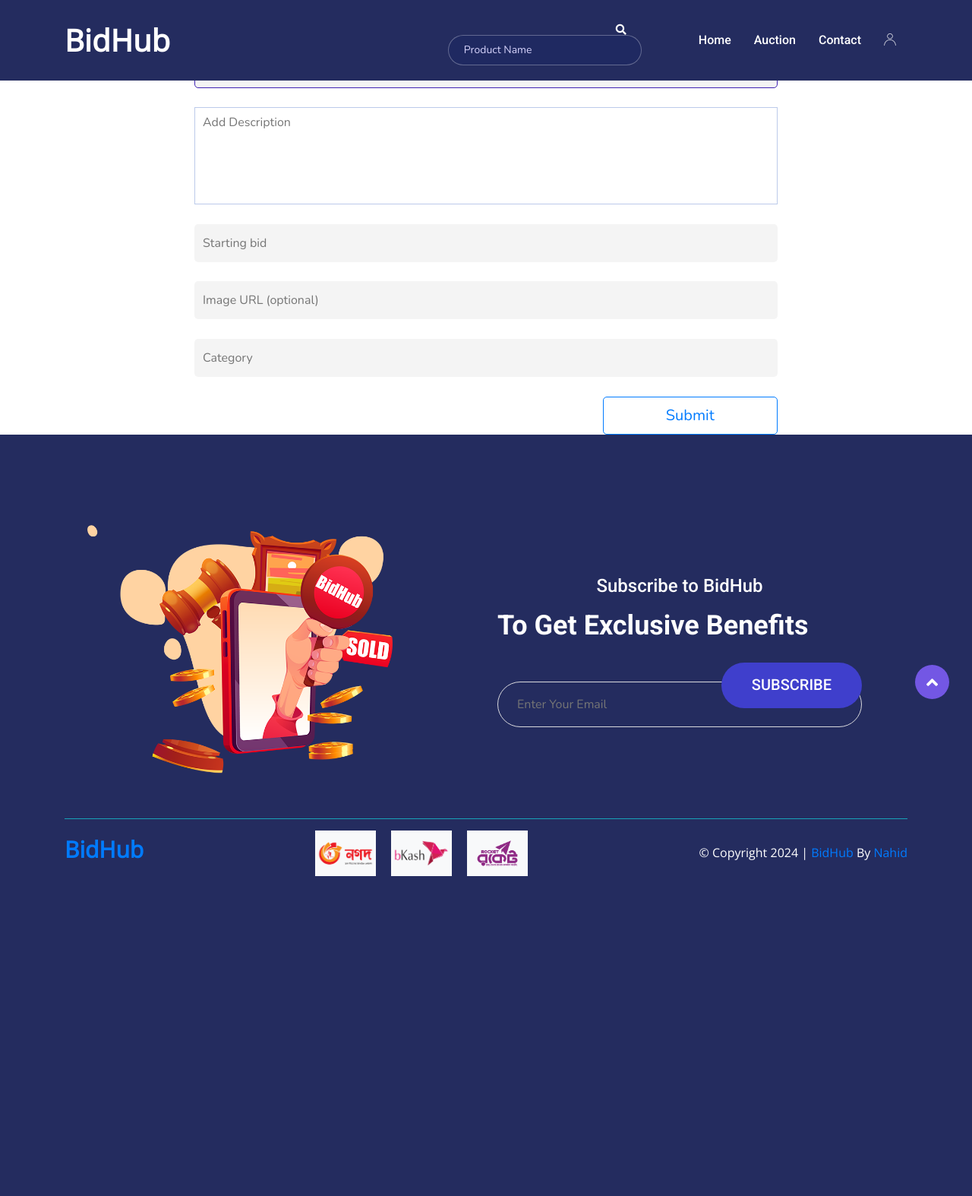
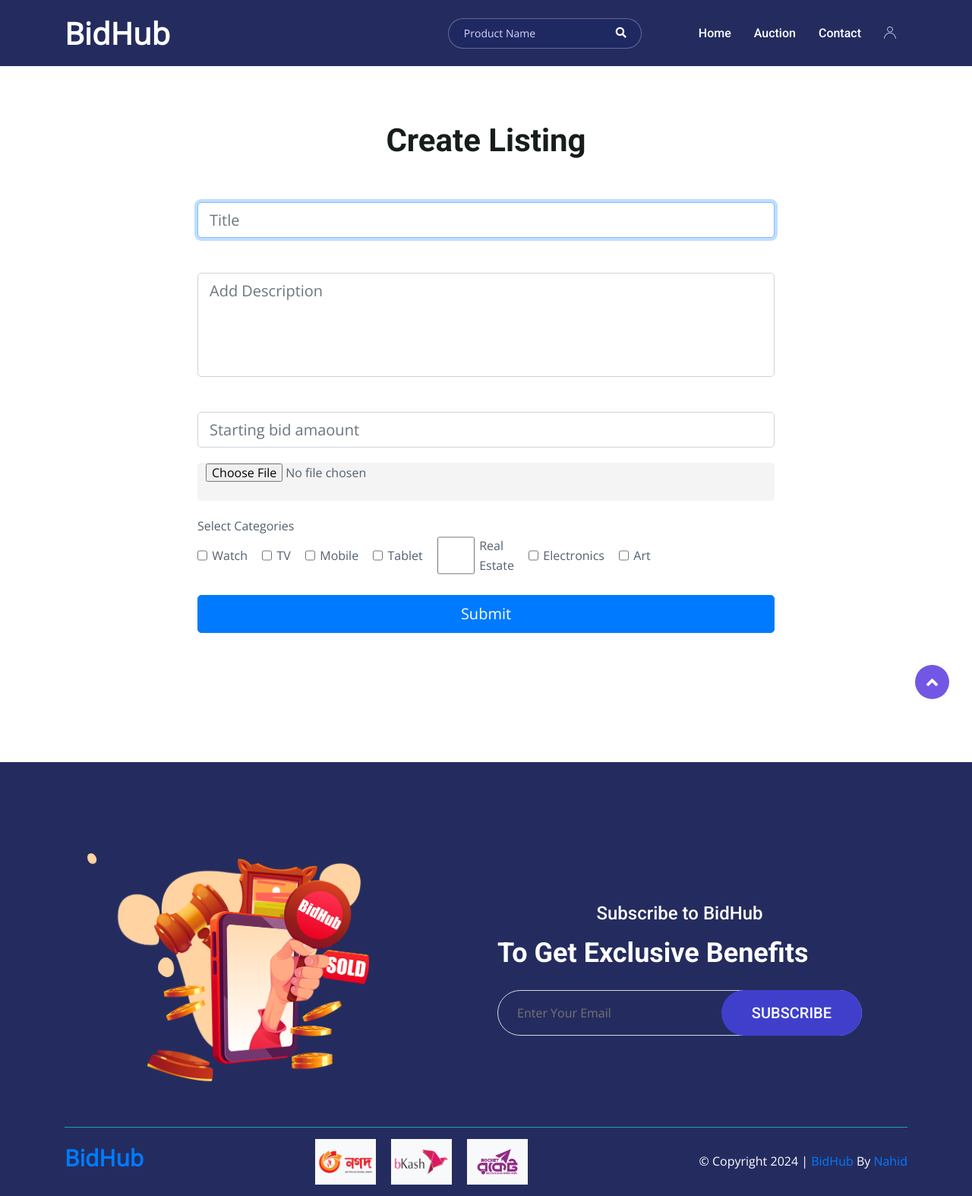
Before and after one commit to 0nah1d/auction-management-system, a Django app: page /create in a window 1280 px wide. Shown: the whole page at 76% size. Before the commit the page ends 1153 px from the top, so only its background shows below. Run offline with Django 3.2, Linux system fonts and the light colour scheme; a user stored in the database is signed in; data comes from the database, SQL or seed files in the repository; both versions use the stored data as it was after the commit; some libraries are stand-ins or nearby versions.

Commit message:
add product add

```diff
--- a/auctions/models.py
+++ b/auctions/models.py
@@ -9,13 +9,12 @@ from django.utils.translation import gettext_lazy as _
 
 class User(AbstractUser):
     profile_picture = models.ImageField(upload_to='profile_pictures', null=True, blank=True)
+    email = models.EmailField(_('email address'), unique=True)
     objects = CustomUserManager()
 
     USERNAME_FIELD = 'username'
     EMAIL_FIELD = 'email'
     REQUIRED_FIELDS = ['email']
-
-    email = models.EmailField(_('email address'), unique=True)
 
     def __str__(self):
         return self.email
--- a/auctions/templates/auctions/create.html
+++ b/auctions/templates/auctions/create.html
@@ -1,45 +1,44 @@
 {% extends "auctions/layout.html" %}
 
 {% block body %}
-    <h2 style="font-weight: bold;text-align: center; font-family: Nunito;">Create Listing</h2>
-    <div id="activelist">
-        <form method="POST">
-            {% csrf_token %}
-            <input required placeholder="Title" autofocus type="text" name="create_title"/>
-            <textarea placeholder="Add Description" required type="text" name="create_desc"></textarea>
-            <input required placeholder="Starting bid" type="number" name="create_initial_bid"/>
-            <input placeholder="Image URL (optional)" type="text" name="img_url"/>
-            <input required placeholder="Category" type="text" name="category"/>
-            <button class="btn btn-outline-primary" type="submit">Submit</button>
-        </form>
+    <div style="margin: 150px 0;" class="d-flex justify-content-center align-items-center w-100">
+        <div style="max-width: 800px; width: 100%; padding: 20px">
+            <h2 class="text-center mb-4">Create Listing</h2>
+            <form method="POST">
+                {% csrf_token %}
+                <div class="form-group">
+                    <label for="title"></label>
+                    <input required autofocus placeholder="Title" type="text" name="create_title" id="title"
+                           class="form-control"/>
+                </div>
+                <div class="form-group">
+                    <label for="dec"></label>
+                    <textarea required class="form-control" id="dec" rows="4" placeholder="Add Description" type="text"
+                              name="create_desc"></textarea>
+                </div>
+                <div class="form-group">
+                    <label for="starting_bid"></label>
+                    <input required placeholder="Starting bid amaount" type="number" name="create_initial_bid"
+                           id="starting_bid"
+                           class="form-control"/>
+                </div>
+                <div class="form-group">
+                    <input type="file" name="img_url">
+                </div>
+                <div class="form-group">
+                    <div>Select Categories</div>
+                    {% for category in categories %}
+                        <div class="form-check form-check-inline">
+                            <input class="form-check-input" type="checkbox" id="category_{{ category.slug }}"
+                                   name="category[]" value="{{ category.slug }}">
+                            <label class="form-check-label" for="category_{{ category.slug }}">
+                                {{ category.title }}
+                            </label>
+                        </div>
+                    {% endfor %}
+                </div>
+                <button class="btn btn-primary" type="submit">Submit</button>
+            </form>
+        </div>
     </div>
-
-    <style>
-
-        #activelist {
-            width: 60%;
-            margin-left: 20%;
-
-        }
-
-        textarea {
-            height: 10vw;
-        }
-
-        form {
-            padding-top: 2vw;
-            display: grid;
-            grid-template-rows: repeat(auto, 1fr);
-            grid-template-columns: 1fr;
-            grid-gap: 2vw;
-            font-family: 'Nunito', sans-serif;
-        }
-
-        .btn {
-
-            font-family: Nunito, serif;
-            width: 30%;
-            margin-left: 70%;
-        }
-    </style>
 {% endblock %}
--- a/auctions/urls.py
+++ b/auctions/urls.py
@@ -1,4 +1,4 @@
-from django.urls import path, include
+from django.urls import path
 from django.conf import settings
 from django.conf.urls.static import static
 
@@ -6,13 +6,13 @@ from . import views
 
 urlpatterns = [
     path("", views.index, name="index"),
+    path("register", views.register, name="register"),
     path("login", views.login_view, name="login"),
     path("logout", views.logout_view, name="logout"),
-    path("register", views.register, name="register"),
+    path("auctions", views.auction_list, name="auctionList"),
+    path("auction/<int:bidid>", views.auction_details, name="auctionDetails"),
+
     path("create", views.create, name="create"),
-    # path("auctions/<int:bidid>", views.listingpage, name="listingpage"),
-    path("auctions", views.auctionList, name="auctionList"),
-    path("auction/<int:bidid>", views.auctionDetails, name="auctionDetails"),
     path("watchlist/<str:username>", views.watchlistpage, name="watchlistpage"),
     path("added", views.addwatchlist, name="addwatchlist"),
     path("delete", views.deletewatchlist, name="deletewatchlist"),
@@ -28,7 +28,6 @@ urlpatterns = [
     path("user/profile", views.userProfile, name="userProfile"),
     path("user/win/bids", views.userWinBids, name="userWinBids"),
     path('user/auction', views.myauction, name="myAuction"),
-    path('tinymce/', include('tinymce.urls')),
 ]
 
 if settings.DEBUG:
--- a/auctions/views.py
+++ b/auctions/views.py
@@ -13,26 +13,6 @@ from django.core.mail import send_mail
 from .forms import CustomUserCreationForm
 from django.contrib.auth.forms import AuthenticationForm
 from django.utils.timezone import now, make_aware, get_default_timezone
-
-
-def index(request):
-    auctions = AuctionList.objects.filter(active_bool=True)
-    top_three_products = AuctionList.objects.filter(active_bool=True).order_by('-buy_now_price')[:3]
-    watch_cat_products = AuctionList.objects.filter(active_bool=True, categories__slug='watch')[:3]
-    real_state_cat_products = AuctionList.objects.filter(active_bool=True, categories__slug='real-estate')[:3]
-    electronics_cat_products = AuctionList.objects.filter(active_bool=True, categories__slug='electronics')[:4]
-    art_cat_products = AuctionList.objects.filter(active_bool=True, categories__slug='art')[:4]
-
-    context = {
-        'header_bg': True,
-        'a_lists': auctions,
-        'top_three_products': top_three_products,
-        'watch_cat_products': watch_cat_products,
-        'real_state_cat_products': real_state_cat_products,
-        'electronics_cat_products': electronics_cat_products,
-        'art_cat_products': art_cat_products
-    }
-    return render(request, "auctions/index.html", context)
 
 
 def register(request):
@@ -72,7 +52,27 @@ def logout_view(request):
     return HttpResponseRedirect(reverse("index"))
 
 
-def auctionList(request):
+def index(request):
+    auctions = AuctionList.objects.filter(active_bool=True)
+    top_three_products = AuctionList.objects.filter(active_bool=True).order_by('-buy_now_price')[:3]
+    watch_cat_products = AuctionList.objects.filter(active_bool=True, categories__slug='watch')[:3]
+    real_state_cat_products = AuctionList.objects.filter(active_bool=True, categories__slug='real-estate')[:3]
+    electronics_cat_products = AuctionList.objects.filter(active_bool=True, categories__slug='electronics')[:4]
+    art_cat_products = AuctionList.objects.filter(active_bool=True, categories__slug='art')[:4]
+
+    context = {
+        'header_bg': True,
+        'a_lists': auctions,
+        'top_three_products': top_three_products,
+        'watch_cat_products': watch_cat_products,
+        'real_state_cat_products': real_state_cat_products,
+        'electronics_cat_products': electronics_cat_products,
+        'art_cat_products': art_cat_products
+    }
+    return render(request, "auctions/index.html", context)
+
+
+def auction_list(request):
     # Get the search query from the URL parameter
     search_query = request.GET.get('q', '')
     selected_category = request.GET.get('filter-by', 'all')
@@ -101,7 +101,7 @@ def auctionList(request):
     })
 
 
-def auctionDetails(request, bidid):
+def auction_details(request, bidid):
     biddesc = AuctionList.objects.get(pk=bidid, active_bool=True)
     bids_present = Bids.objects.filter(listingid=bidid)
     total_bids = Bids.objects.filter(listingid=bidid)
@@ -137,6 +137,22 @@ def myauction(request):
 
 
 @login_required(login_url='login')
+def create(request):
+    if request.method == "POST":
+        m = AuctionList()
+        m.user = request.user.username
+        m.title = request.POST["create_title"]
+        m.desc = request.POST["create_desc"]
+        m.short_desc = request.POST["create_short_desc"]
+        m.starting_bid = request.POST["create_initial_bid"]
+        m.image_url = request.POST["img_url"]
+        m.category = request.POST["category"]
+        m.save()
+        return redirect("index")
+    return render(request, "auctions/create.html", {'categories': Category.objects.all()})
+
+
+@login_required(login_url='login')
 def dashboard(request):
     # print(request.user.username)
     userBids = Bids.objects.filter(user=request.user.username)
@@ -157,23 +173,6 @@ def dashboard(request):
         'your_win': len(your_win),
         'active_bids': len(userBids)
     })
-
-
-@login_required(login_url='login')
-def create(request):
-    if request.method == "POST":
-        m = AuctionList()
-        m.user = request.user.username
-        m.title = request.POST["create_title"]
-        m.desc = request.POST["create_desc"]
-        m.short_desc = request.POST["create_short_desc"]
-        m.starting_bid = request.POST["create_initial_bid"]
-        m.image_url = request.POST["img_url"]
-        m.category = request.POST["category"]
-        # m = auctionlist(title = title, desc=desc, starting_bid = starting_bid, image_url = image_url, category = category)
-        m.save()
-        return redirect("index")
-    return render(request, "auctions/create.html")
 
 
 def listingpage(request, bidid):
--- a/commerce/urls.py
+++ b/commerce/urls.py
@@ -1,22 +1,8 @@
-"""commerce URL Configuration
-
-The `urlpatterns` list routes URLs to views. For more information please see:
-    https://docs.djangoproject.com/en/3.0/topics/http/urls/
-Examples:
-Function views
-    1. Add an import:  from my_app import views
-    2. Add a URL to urlpatterns:  path('', views.home, name='home')
-Class-based views
-    1. Add an import:  from other_app.views import Home
-    2. Add a URL to urlpatterns:  path('', Home.as_view(), name='home')
-Including another URLconf
-    1. Import the include() function: from django.urls import include, path
-    2. Add a URL to urlpatterns:  path('blog/', include('blog.urls'))
-"""
 from django.contrib import admin
 from django.urls import include, path
 
 urlpatterns = [
     path("admin/", admin.site.urls),
-    path("", include("auctions.urls"))
+    path('tinymce/', include('tinymce.urls')),
+    path("", include("auctions.urls")),
 ]
```
Also changed, not shown: db.sqlite3.
